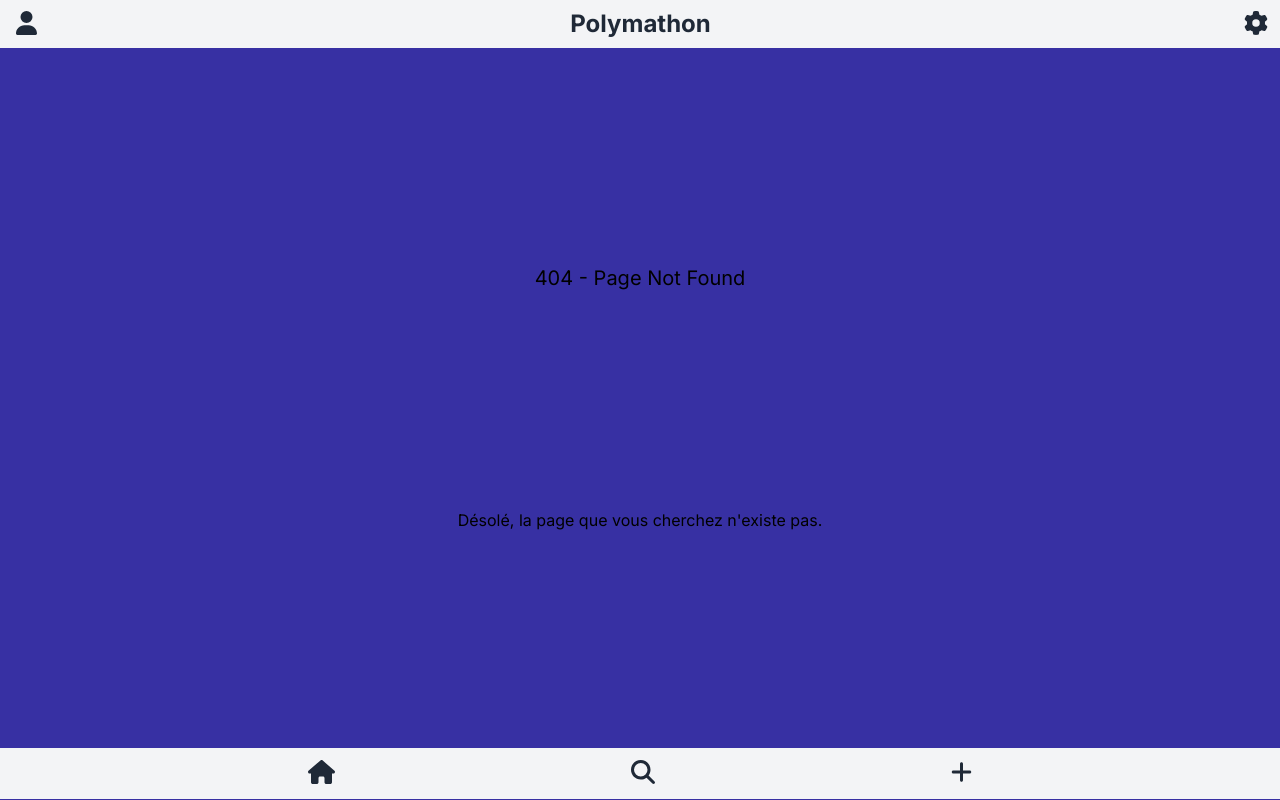
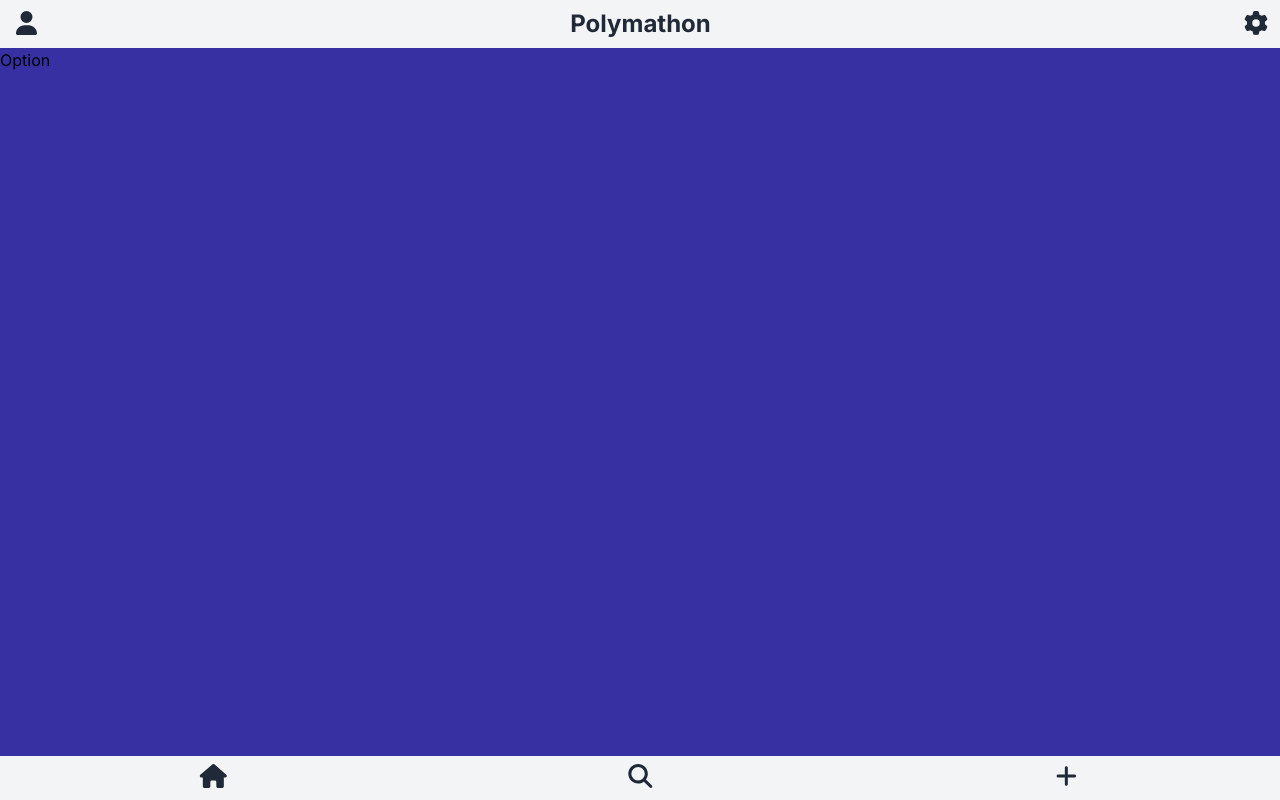
Before and after one commit to Staneo644/Polymathon, a Next.js app: page /option in a window 1280 px wide. Before the commit this address had no page. Built offline with nearby package versions, Linux system fonts and the light colour scheme.

Commit message:
header finish

```diff
--- a/app/layout.tsx
+++ b/app/layout.tsx
@@ -19,7 +19,7 @@
     <html lang="en">
       <body className={inter.className}>
         <Header>
-          <main className="overflow-scroll h-[calc(100vh-100px)]">
+          <main className="overflow-scroll h-[calc(100vh-92px)]">
             {children}
           </main>
         </Header>
--- a/app/mots/mots-du-jour/page.tsx
+++ /dev/null
@@ -1,41 +0,0 @@
-"use client";
-import { useState } from "react";
-import listCardComponent from "@/components/listCard";
-import type { word_id } from "@/components/entity";
-//import { getDayWord } from '../../communication/word';
-import "../../globals.css";
-import { useEffect } from "react";
-
-const Daywords = (): JSX.Element => {
-  const [listWord, setListWord] = useState<word_id[]>([]);
-
-  useEffect(() => {
-    const fetchData = async () => {
-      try {
-        const response = await fetch(
-          "http://localhost:3000/api/word_of_the_day"
-        );
-        if (!response.ok) {
-          throw new Error("Network response was not ok");
-        }
-        const data = await response.json();
-        console.log(data);
-        // setListWord(data);
-      } catch (error) {
-        console.error("Fetch error:", error);
-      }
-    };
-
-    fetchData();
-  }, []);
-
-  useEffect(() => {
-
-    /*getDayWord().then((res) => {
-      if (res) setListWord(res);
-    });*/
-  }, []);
-
-  return <>{listCardComponent(listWord, setListWord, null)}</>;
-};
-export default Daywords;
--- a/app/mots/plus-de-mots/hasard/page.tsx
+++ /dev/null
@@ -1,27 +0,0 @@
-'use client';
-import { useState } from 'react';
-import '../../../globals.css';
-import listCardComponent from '@/components/listCard';
-import type { word_id } from '@/components/entity';
-//import { getDayWord, getRandomWord } from '../../../communication/word';
-import { useEffect } from 'react';
-
-const randoWords = (): JSX.Element => {
-  const [listWord, setListWord] = useState<word_id[]>([]);
-
-  useEffect(() => {
-    /*getRandomWord().then((res) => {
-      if (res) setListWord(res);
-    });*/
-  }, []);
-
-  const getMoreWords = () => {
-    /*getRandomWord().then((res) => {
-      const newList = listWord.concat(res);
-      setListWord(newList);
-    });*/
-  };
-
-  return <>{listCardComponent(listWord, setListWord, getMoreWords)}</>;
-};
-export default randoWords;
--- a/app/mots/plus-de-mots/page.tsx
+++ /dev/null
@@ -1,17 +0,0 @@
-'use client';
-import '../../globals.css';
-import React from 'react';
-import { useRouter } from 'next/navigation';
-import { Button } from '@/components/button';
-
-function Home(): JSX.Element {
-  const router = useRouter();
-  return (
-    <div className="flex flex-col items-center h-full justify-evenly">
-      <Button onClick={() => router.push('/mots/plus-de-mots/hasard')}>Mots au hasard</Button>
-      <Button onClick={() => router.push('/mots/plus-de-mots/themes')}>Par thèmes</Button>
-    </div>
-  );
-}
-
-export default Home;
--- a/app/mots/plus-de-mots/themes/mots/page.tsx
+++ /dev/null
@@ -1,24 +0,0 @@
-'use client';
-import { useState } from 'react';
-import '../../../../globals.css';
-import listCardComponent from '@/app/components/listCard';
-import type { word_id } from '@/app/communication/entity';
-import { getWordsByThemes } from '@/app/communication/word';
-import { useEffect } from 'react';
-import shuffle from 'shuffle-array';
-import { useSearchParams } from 'next/navigation';
-
-export default function WordTheme(){
-    const searchParam = useSearchParams();
-    const [word, setWord] = useState<word_id[]>([]);
-
-    useEffect(() => {
-        const id = searchParam?.get('themes') ?? '';
-        if (id === '') return;
-        getWordsByThemes(id.split(',')).then((res) => {
-            if (res) setWord(shuffle(res));
-        });
-    }, []);
-
-    return <>{listCardComponent(word, setWord, null)}</>;
-}
--- a/app/mots/plus-de-mots/themes/page.tsx
+++ /dev/null
@@ -1,24 +0,0 @@
-'use client';
-//import { checkboxTheme } from '@/app/components/theme';
-import { useState } from 'react';
-import '../../../globals.css';
-import { useRouter } from 'next/navigation';
-
-export default function SearchByTheme() {
-  const [selectedTheme, setSelectedTheme] = useState<string[]>([]);
-  const router = useRouter();
-
-  return (<>
-    <div className="absolute top-20 left-1/2 transform -translate-x-1/2">
-        {/* De quels thèmes voules-vous voir les mots ?   */}
-        {/*checkboxTheme(selectedTheme, setSelectedTheme)*/}
-        <button className='' onClick={() => router.push('/mots/plus-de-mots/themes/mots?themes=' + selectedTheme)}>
-          Valider
-        </button>
-    </div>
-
-    <div className="absolute top-20 left-1/2 transform -translate-y-1/2">
-    </div>
-  </>
-  );
-}
--- /dev/null
+++ b/app/option/page.tsx
@@ -0,0 +1,7 @@
+export default function Option() {
+    return (
+        <div>
+        <h1>Option</h1>
+        </div>
+    );
+    }
--- a/app/test/page.tsx
+++ /dev/null
@@ -1,14 +0,0 @@
-import { redirect } from "next/navigation";
-
-import { createClient } from "@/utils/supabase/server";
-
-export default async function PrivatePage() {
-  const supabase = createClient();
-
-  const { data, error } = await supabase.auth.getUser();
-  if (error || !data?.user) {
-    redirect("/login");
-  }
-
-  return <p>Hello {data.user.email}</p>;
-}
--- a/components/header.tsx
+++ b/components/header.tsx
@@ -2,6 +2,7 @@
 import React, { useEffect, useRef, useState } from 'react';
 import type { RefObject } from 'react';
 import { useRouter } from 'next/navigation';
+import { usePathname } from 'next/navigation';
 import { Button } from './button';
 import { faCog, faUser, faSearch, faPlus, faHome } from '@fortawesome/free-solid-svg-icons';
 import { FontAwesomeIcon } from '@fortawesome/react-fontawesome';
@@ -13,6 +14,12 @@
   const [token, setToken] = useState(false);
   const buttonRef: RefObject<HTMLDivElement> = useRef(null);
   const optionRef: RefObject<HTMLButtonElement> = useRef(null);
+  const pages = ['/', '/search', '/more-worlds'];
+  const buttonTexture = "text-gray-800 text-2xl "
+  const buttonTextureDown =buttonTexture + "w-1/3 pt-2 pb-3 hover:bg-gray-200 active:bg-gray-300 duration-300"
+  const buttonTextureDownActived = buttonTexture + "w-1/3 pt-1.5 pb-1.5 bg-gray-300 duration-300 text-3xl"
+  const actualPage = usePathname();
+  console.log(actualPage);
 
   const handleTitleClick = (): void => {
     router.push('/');
@@ -36,24 +43,6 @@
     router.push('/');
     setIsList(false);
   };
-
-  const connectionClick = (): void => {
-    router.push('/options/connexion');
-    setIsList(false);
-  };
-
-  const setOptionVisible = (): void => {
-    setIsList(!isList);
-  };
-
-  const goBackClick = (): void => {
-    router.back();
-  };
-
-  const parametreClick = (): void => {
-    router.push('/options/parametre');
-    setIsList(false);
-  }
 
   useEffect(() => {
     const handleClickOutside = (event: MouseEvent): void => {
@@ -82,17 +71,17 @@
   return (
     <>
       <header className="bg-gray-100 p-2 flex justify-between items-center z-10">
-        <button onClick={goBackClick}>
-          <FontAwesomeIcon icon={faUser} className="text-gray-800 text-2xl ml-2" />
+        <button onClick={() => router.push('/profile')}>
+          <FontAwesomeIcon icon={faUser} className={buttonTexture + "ml-2"}/>
         </button>
         <button
-          className="text-gray-800 text-2xl font-bold"
+          className={buttonTexture + " font-bold"}
           onClick={handleTitleClick}
         >
           Polymathon
         </button>
-        <button onClick={setOptionVisible} ref={optionRef}>
-          <FontAwesomeIcon icon={faCog} className="text-gray-800 text-2xl mr-1" />
+        <button onClick={() => router.push('/option')} ref={optionRef}>
+          <FontAwesomeIcon icon={faCog} className={buttonTexture + "mr-1"} />
         </button>
       </header>
       {isList && (
@@ -124,18 +113,11 @@
   </div>
 )}
       {children}
-      <footer className="bg-gray-100 p-2 flex justify-evenly items-center p-3">
-        <button onClick={() => router.push('/')}>
+      <footer className="bg-gray-100 flex justify-evenly items-center">
+      <FontAwesomeIcon icon={faHome} className={actualPage == '/' ? buttonTextureDownActived : buttonTextureDown} onClick={() => router.push('/')}/>
+     <FontAwesomeIcon icon={faSearch} className={actualPage == '/search' ? buttonTextureDownActived : buttonTextureDown} onClick={() => router.push('/search')} />
+      <FontAwesomeIcon icon={faPlus} className={actualPage == '/more-worlds' ? buttonTextureDownActived : buttonTextureDown} onClick={() => router.push('/more-worlds')} />
 
-      <FontAwesomeIcon icon={faHome} className="text-gray-800 text-2xl" />
-        </button>
-        <button onClick={() => router.push('/search')}>
-
-      <FontAwesomeIcon icon={faSearch} className="text-gray-800 text-2xl" />
-        </button>
-        <button onClick={() => router.push('/more-worlds')}>
-      <FontAwesomeIcon icon={faPlus} className="text-gray-800 text-2xl" />
-        </button>
       </footer>
     </>
   );
```
